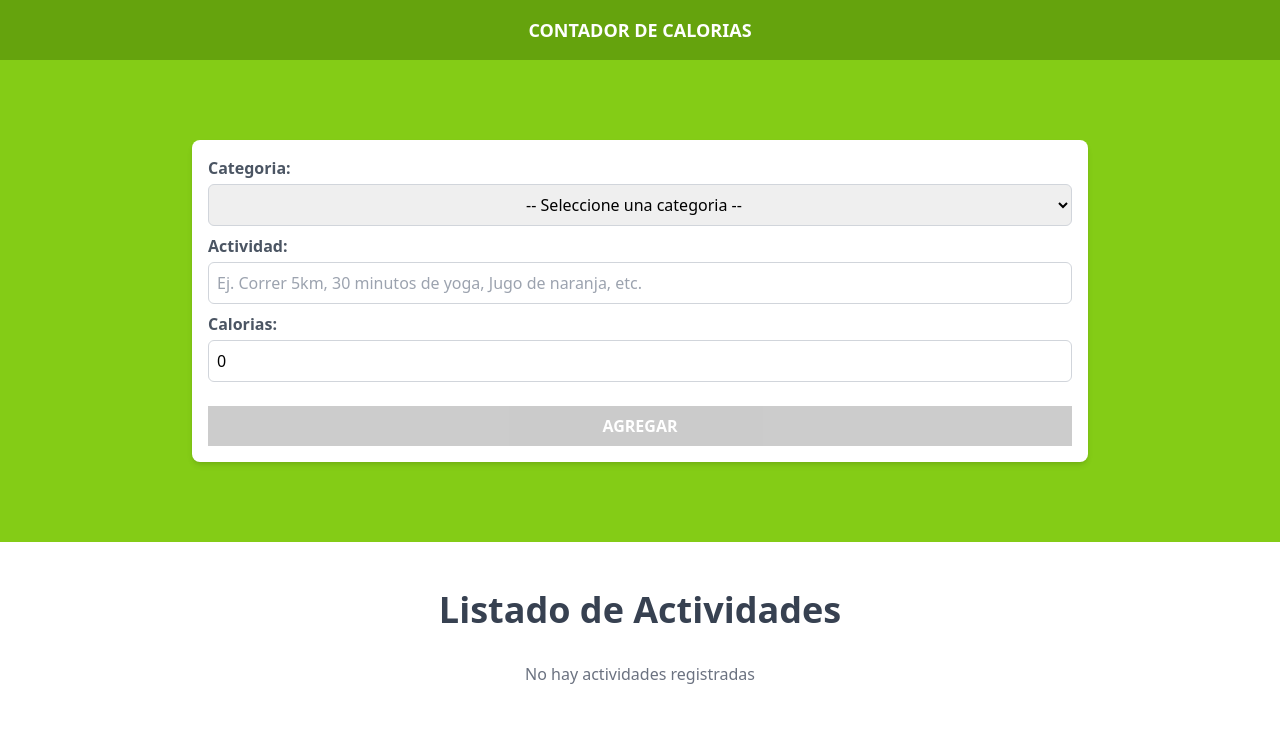
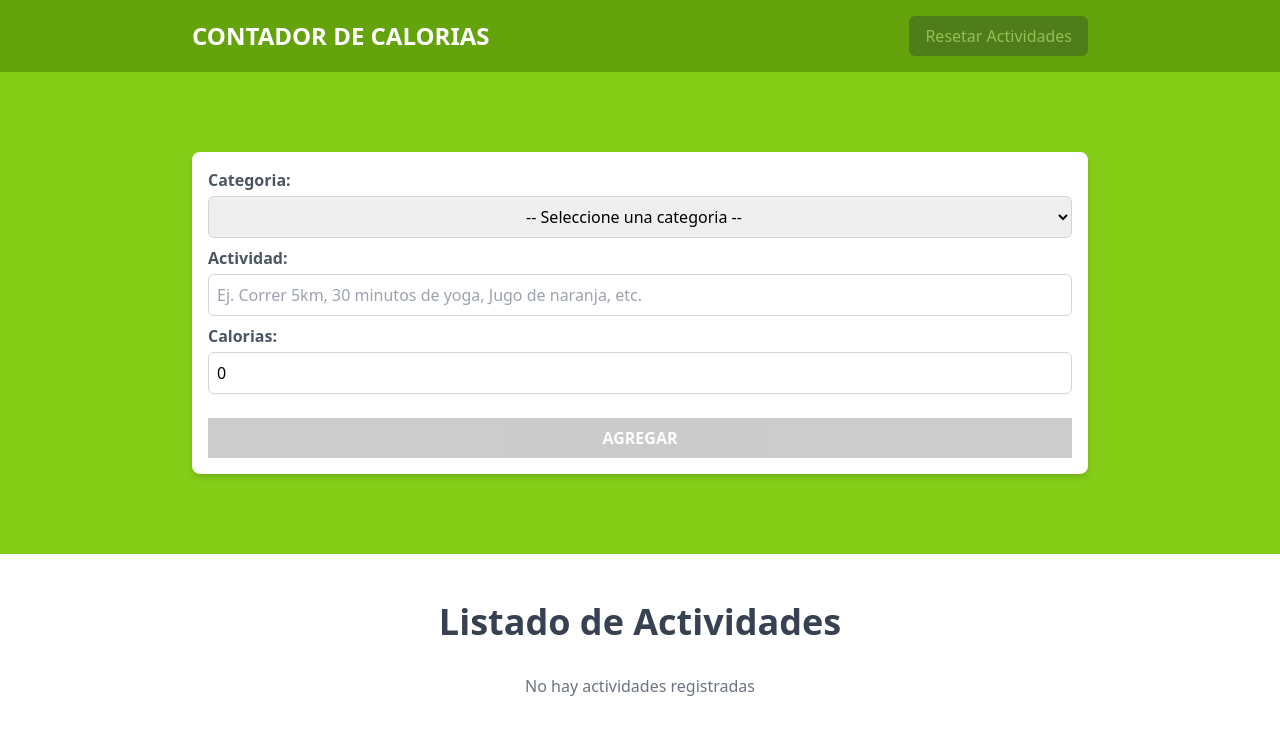
Before and after one commit to JmAtochePascual/ContadorCalorias-React-TS, a React (Vite) app: page / in a window 1280 px wide. Shown: the top 734 px of the page. Built offline with nearby package versions, Linux system fonts and the light colour scheme.

Commit message:
feat: :sparkles: Resetea la lista de actividadeds
Implementa la logica para recetear las activiades registradas

```diff
--- a/src/App.tsx
+++ b/src/App.tsx
@@ -14,7 +14,10 @@ function App() {
 
   return (
     <>
-      <Header />
+      <Header
+        state={state}
+        dispatch={dispatch}
+      />
 
       <main className="mb-8 bg-lime-500">
         <section className="w-11/12 mx-auto py-20">
--- a/src/components/Header.tsx
+++ b/src/components/Header.tsx
@@ -1,11 +1,25 @@
+import { Dispatch } from 'react';
+import { ActivitydAction, TActivityState } from '../reducers/activityReducer';
 
-const Header = () => {
+type THeaderProps = {
+  state: TActivityState,
+  dispatch: Dispatch<ActivitydAction>;
+}
+
+const Header = ({ state, dispatch }: THeaderProps) => {
   return (
     <header className="p-4 bg-lime-600">
-      <div className="w-11/12 max-w-4xl mx-auto">
-        <h1 className="text-lg text-center text-white font-bold uppercase">
+      <div className="w-11/12 max-w-4xl mx-auto flex flex-col gap-4 md:flex-row md:justify-between md:items-center">
+        <h1 className="text-2xl text-center text-white font-bold uppercase">
           Contador de Calorias
         </h1>
+
+        <button
+          onClick={() => dispatch({ type: 'reset-Activity' })}
+          disabled={state.activities.length === 0}
+          className="px-4 py-2 rounded-md text-white bg-gray-800 hover:bg-black  disabled:opacity-30">
+          Resetar Actividades
+        </button>
       </div>
     </header>
   )
--- a/src/reducers/activityReducer.ts
+++ b/src/reducers/activityReducer.ts
@@ -5,7 +5,8 @@ export type ActivitydAction =
   { type: 'add-Activity'; payload: TActivity; } |
   { type: 'edit-Activity'; payload: TActivity; } |
   { type: 'delete-Activity'; payload: TActivity['id']; } |
-  { type: 'set-id'; payload: TActivity['id']; }
+  { type: 'set-id'; payload: TActivity['id']; } |
+  { type: 'reset-Activity'; }
 
 export type TActivityState = {
   activities: TActivity[];
@@ -25,10 +26,6 @@ export const activityReducer = (state: TActivityState = initialState, action: Ac
     return { ...state, activities: [...state.activities, action.payload] }
   }
 
-  if (action.type === 'delete-Activity') {
-    return { ...state, activities: state.activities.filter(activity => activity.id !== action.payload) }
-  }
-
   if (action.type === 'edit-Activity') {
     return {
       ...state,
@@ -37,9 +34,17 @@ export const activityReducer = (state: TActivityState = initialState, action: Ac
     }
   }
 
+  if (action.type === 'delete-Activity') {
+    return { ...state, activities: state.activities.filter(activity => activity.id !== action.payload) }
+  }
+
   if (action.type === 'set-id') {
     return { ...state, activeId: action.payload }
   }
 
+  if (action.type === 'reset-Activity') {
+    return { activities: [], activeId: '' }
+  }
+
   return state;
 }
```
